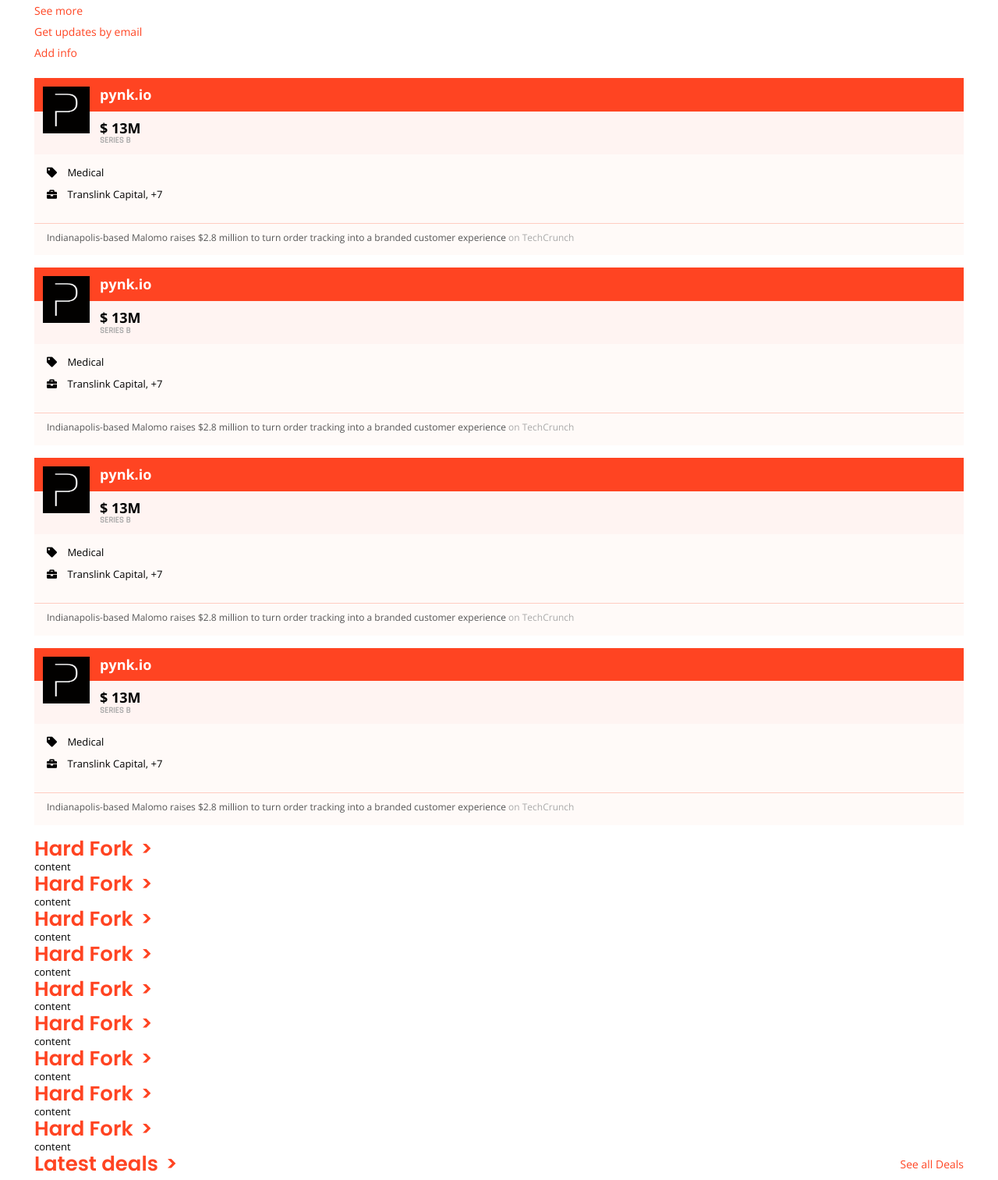
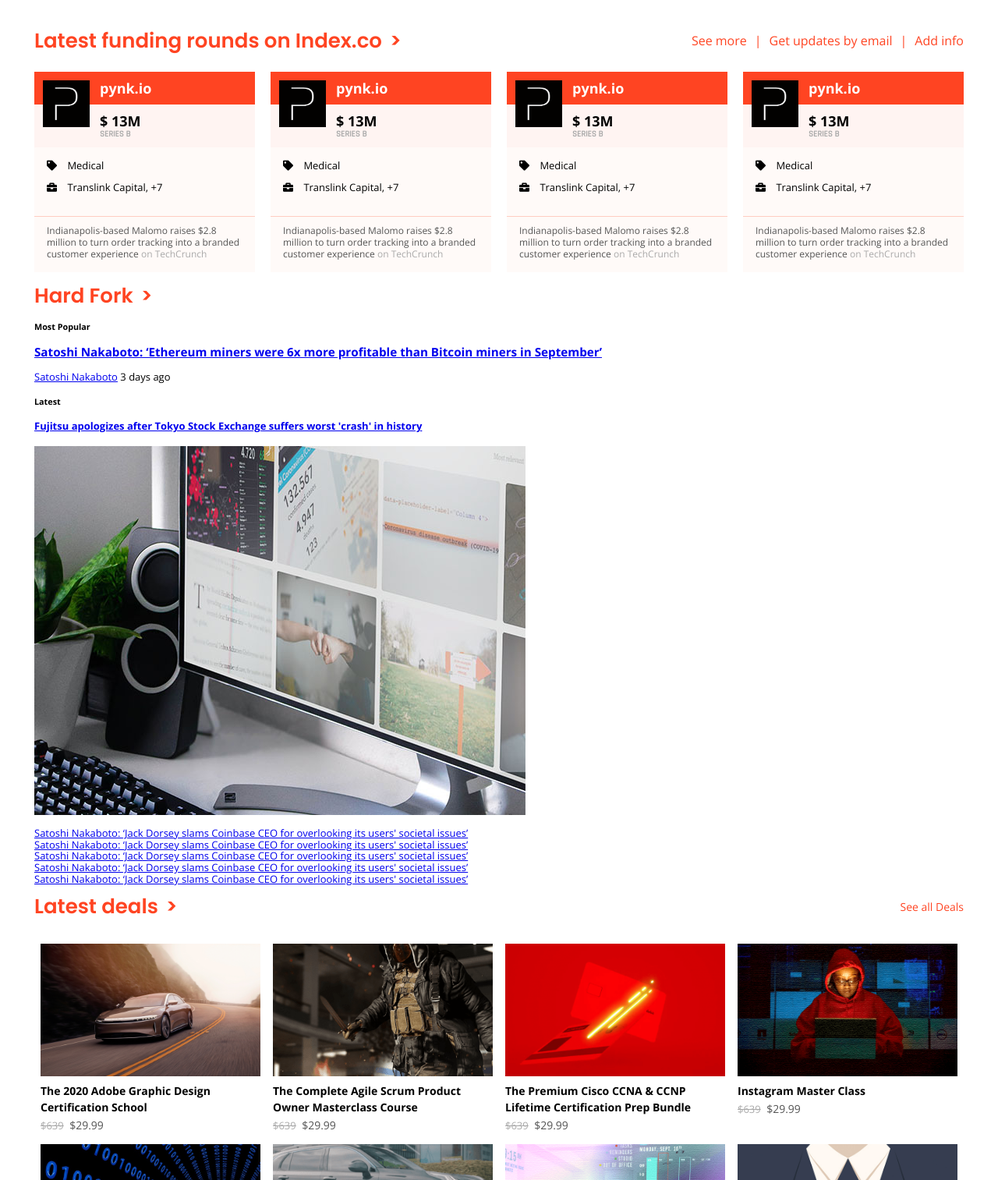
Before and after one commit to yoko-vicky/building-with-responsive-design, a website: page index.html in a window 1280 px wide. Shown: the part 1427-2940 px from the top of the page at 78% size. Drawn offline with nearby package versions, Linux system fonts and the light colour scheme.

Commit message:
Add styles to deal and tech

```diff
--- a/assets/styles/cover-stories.css
+++ b/assets/styles/cover-stories.css
@@ -121,11 +121,8 @@
   }
 
   .cover-story:first-child .cover-story-link {
+    background: linear-gradient(159deg, rgba(255, 0, 63, 0.5) 0%, rgba(121, 9, 31, 0) 67%, rgba(0, 0, 0, 1) 100%);
     transition: all 1s;
-  }
-
-  .cover-story:first-child .cover-story-link {
-    background: linear-gradient(159deg, rgba(255, 0, 63, 0.5) 0%, rgba(121, 9, 31, 0) 67%, rgba(0, 0, 0, 1) 100%);
   }
 
   .cover-story:first-child .cover-story-link:hover {
--- a/assets/styles/deals.css
+++ b/assets/styles/deals.css
@@ -86,3 +86,53 @@
   color: var(--color-light-grey);
   font-size: 12px;
 }
+
+.deal-box:last-child {
+  display: none;
+}
+
+@media screen and (min-width: 768px) {
+  .deals-links {
+    flex-direction: row;
+  }
+
+  .deals-links a {
+    margin: 20px 0 0;
+    font-size: 16px;
+  }
+
+  .deals-links a::after {
+    content: "|";
+    margin: 0 10px;
+  }
+
+  .deals-links a:last-child::after {
+    display: none;
+  }
+
+  .deals-container {
+    display: grid;
+    grid-template-columns: repeat(3, 1fr);
+    grid-gap: 20px;
+  }
+}
+
+@media screen and (min-width: 1024px) {
+  .deals-container {
+    grid-template-columns: repeat(4, 1fr);
+  }
+
+  .deal-box:last-child {
+    display: block;
+  }
+
+  .deals-header {
+    display: flex;
+    justify-content: space-between;
+    align-items: center;
+  }
+
+  .deals-links a {
+    margin: 0;
+  }
+}
--- a/assets/styles/footer.css
+++ b/assets/styles/footer.css
@@ -77,6 +77,3 @@
     justify-content: center;
   }
 }
-
-@media screen and (min-width: 1024px) {
-}
--- a/assets/styles/latest-deals.css
+++ b/assets/styles/latest-deals.css
@@ -43,26 +43,31 @@
   background-size: cover;
   background-position: 0 100%;
 }
+
 .latest-deal:nth-child(4) .latest-deal-image {
   background: url(../images/image-04.png) no-repeat;
   background-size: cover;
   background-position: 0 100%;
 }
+
 .latest-deal:nth-child(5) .latest-deal-image {
   background: url(../images/image-05.jpg) no-repeat;
   background-size: cover;
   background-position: 0 100%;
 }
+
 .latest-deal:nth-child(6) .latest-deal-image {
   background: url(../images/image-06.png) no-repeat;
   background-size: cover;
   background-position: 0 100%;
 }
+
 .latest-deal:nth-child(7) .latest-deal-image {
   background: url(../images/image-07.png) no-repeat;
   background-size: cover;
   background-position: 0 100%;
 }
+
 .latest-deal:nth-child(8) .latest-deal-image {
   background: url(../images/image-08.jpg) no-repeat;
   background-size: cover;
@@ -109,6 +114,7 @@
     display: block;
     width: 100%;
     height: 170px;
+    margin: 0 auto 8px;
   }
 }
 
--- a/assets/styles/latest-news.css
+++ b/assets/styles/latest-news.css
@@ -1,3 +1,7 @@
+.latest-news {
+  margin-bottom: 30px;
+}
+
 .latest-news .title {
   margin-bottom: 24px;
 }
@@ -20,36 +24,43 @@
   background-position: center;
   background-size: cover;
 }
+
 .latest-news-article:nth-child(2) .latest-news-image {
   background: url(../images/latest-news02.png) no-repeat;
   background-position: center;
   background-size: cover;
 }
+
 .latest-news-article:nth-child(3) .latest-news-image {
   background: url(../images/latest-news03.jpg) no-repeat;
   background-position: center;
   background-size: cover;
 }
+
 .latest-news-article:nth-child(4) .latest-news-image {
   background: url(../images/latest-news04.png) no-repeat;
   background-position: center;
   background-size: cover;
 }
+
 .latest-news-article:nth-child(5) .latest-news-image {
   background: url(../images/latest-news05.png) no-repeat;
   background-position: center;
   background-size: cover;
 }
+
 .latest-news-article:nth-child(6) .latest-news-image {
   background: url(../images/latest-news06.jpg) no-repeat;
   background-position: center;
   background-size: cover;
 }
+
 .latest-news-article:nth-child(7) .latest-news-image {
   background: url(../images/latest-news07.png) no-repeat;
   background-position: center;
   background-size: cover;
 }
+
 .latest-news-article:last-child .latest-news-image {
   background: url(../images/latest-news08.jpg) no-repeat;
   background-position: center;
@@ -82,7 +93,7 @@
   .latest-news-articles {
     display: grid;
     grid-template-columns: repeat(3, 1fr);
-    grid-gap: 7px;
+    grid-gap: 26px 20px;
   }
 
   .latest-news-article {
@@ -106,8 +117,14 @@
 @media screen and (min-width: 1024px) {
   .latest-news-articles {
     grid-template-columns: repeat(4, 1fr);
+    grid-gap: 30px 26px;
   }
+
   .latest-news-image {
     height: 120px;
   }
+
+  .latest-news {
+    margin-bottom: 50px;
+  }
 }
--- a/assets/styles/style.css
+++ b/assets/styles/style.css
@@ -5,6 +5,7 @@
 @import "latest-news.css";
 @import "deals.css";
 @import "latest-deals.css";
+@import "tech.css";
 
 /* @media screen and (min-width: 768px) {
   body {
--- /dev/null
+++ b/assets/styles/tech.css
@@ -0,0 +1,22 @@
+.tech-latest-container {
+}
+
+.tech-header-wrap {
+  /* border: 1px solid;
+  position: relative;
+  z-index: 1;
+  width: 100%;
+  height: 300px; */
+}
+
+.tech-image {
+  /* display: block;
+  width: 100%;
+  height: 100%;
+  background: url(../images/image-15.jpg) no-repeat;
+  background-size: 100% 100%;
+  bottom: 0;
+  left: 0;
+  position: absolute;
+  z-index: 2; */
+}
--- a/index.html
+++ b/index.html
@@ -5,11 +5,8 @@
   <meta charset="UTF-8" />
   <meta name="viewport" content="width=device-width, initial-scale=1.0" />
   <title>TNW</title>
-  <link rel="stylesheet" href="https://cdnjs.cloudflare.com/ajax/libs/normalize/8.0.1/normalize.min.css"
-    integrity="sha512-NhSC1YmyruXifcj/KFRWoC561YpHpc5Jtzgvbuzx5VozKpWvQ+4nXhPdFgmx8xqexRcpAglTj9sIBWINXa8x5w=="
-    crossorigin="anonymous" />
-  <link rel="stylesheet" href="https://use.fontawesome.com/releases/v5.14.0/css/all.css"
-    integrity="sha384-HzLeBuhoNPvSl5KYnjx0BT+WB0QEEqLprO+NBkkk5gbc67FTaL7XIGa2w1L0Xbgc" crossorigin="anonymous" />
+  <link rel="stylesheet" href="https://cdnjs.cloudflare.com/ajax/libs/normalize/8.0.1/normalize.min.css" integrity="sha512-NhSC1YmyruXifcj/KFRWoC561YpHpc5Jtzgvbuzx5VozKpWvQ+4nXhPdFgmx8xqexRcpAglTj9sIBWINXa8x5w==" crossorigin="anonymous" />
+  <link rel="stylesheet" href="https://use.fontawesome.com/releases/v5.14.0/css/all.css" integrity="sha384-HzLeBuhoNPvSl5KYnjx0BT+WB0QEEqLprO+NBkkk5gbc67FTaL7XIGa2w1L0Xbgc" crossorigin="anonymous" />
   <link rel="stylesheet" href="./assets/styles/style.css" />
 </head>
 
@@ -292,39 +289,38 @@
       <div class="tech">
         <section class="tech-latest">
           <h2 class="title"><a href="#">Hard Fork</a></h2>
-          content
-        </section>
-        <section class="tech-latest">
-          <h2 class="title"><a href="#">Hard Fork</a></h2>
-          content
-        </section>
-        <section class="tech-latest">
-          <h2 class="title"><a href="#">Hard Fork</a></h2>
-          content
-        </section>
-        <section class="tech-latest">
-          <h2 class="title"><a href="#">Hard Fork</a></h2>
-          content
-        </section>
-        <section class="tech-latest">
-          <h2 class="title"><a href="#">Hard Fork</a></h2>
-          content
-        </section>
-        <section class="tech-latest">
-          <h2 class="title"><a href="#">Hard Fork</a></h2>
-          content
-        </section>
-        <section class="tech-latest">
-          <h2 class="title"><a href="#">Hard Fork</a></h2>
-          content
-        </section>
-        <section class="tech-latest">
-          <h2 class="title"><a href="#">Hard Fork</a></h2>
-          content
-        </section>
-        <section class="tech-latest">
-          <h2 class="title"><a href="#">Hard Fork</a></h2>
-          content
+          <div class="tech-latest-container">
+
+            <div class="tech-header-wrap">
+              <a href="#" class="tech-image"></a>
+              <header class="tech-header">
+                <h5>Most Popular</h5>
+                <h3><a href="#">Satoshi Nakaboto: ‘Ethereum miners were 6x more profitable than Bitcoin miners in September’</a></h3>
+                <div class="tech-header-byline">
+                  <a href="#">Satoshi Nakaboto</a>
+                  <time datetime="2020-10-02T08:41:04+00:00">3 days ago</time>
+                </div>
+              </header>
+            </div>
+
+            <article class="tech-latest-post">
+              <header class="tech-latest-post-header">
+                <h5>Latest</h5>
+                <h4><a href="#">Fujitsu apologizes after Tokyo Stock Exchange suffers worst 'crash' in history</a></h4>
+              </header>
+              <a href="#" class="tech-latest-post-image">
+                <img src="./assets/images/image-13.jpg" alt="">
+              </a>
+            </article>
+            <ul class="tech-headlines">
+              <li><a href="#">Satoshi Nakaboto: ‘Jack Dorsey slams Coinbase CEO for overlooking its users' societal issues’</a></li>
+              <li><a href="#">Satoshi Nakaboto: ‘Jack Dorsey slams Coinbase CEO for overlooking its users' societal issues’</a></li>
+              <li><a href="#">Satoshi Nakaboto: ‘Jack Dorsey slams Coinbase CEO for overlooking its users' societal issues’</a></li>
+              <li><a href="#">Satoshi Nakaboto: ‘Jack Dorsey slams Coinbase CEO for overlooking its users' societal issues’</a></li>
+              <li><a href="#">Satoshi Nakaboto: ‘Jack Dorsey slams Coinbase CEO for overlooking its users' societal issues’</a></li>
+            </ul>
+
+          </div>
         </section>
       </div>
       <section class="latest-deals">
--- a/package.json
+++ b/package.json
@@ -7,7 +7,6 @@
     "stylelint": "stylelint '**/*.{css,scss}'",
     "webhint": "hint ."
   },
-
   "devDependencies": {
     "hint": "^6.0.7",
     "stylelint": "^13.3.3",
```
Also changed, not shown: 1 other file.
